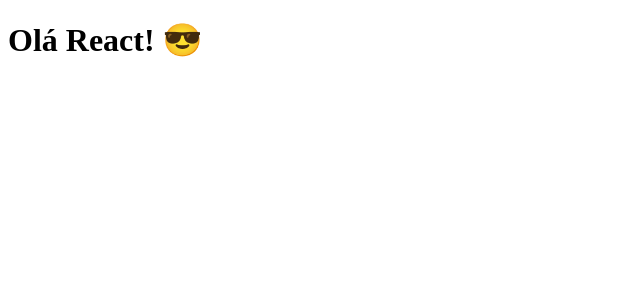
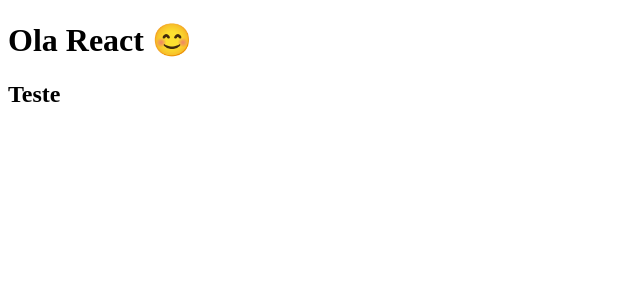
Before and after one commit to melissaJll/react-fundamentos, a React (Vite) app: page / in a window 1280 px wide. Shown: the top 300 px of the page, without its empty margins (0-640 px from the left). Built offline with nearby package versions, Linux system fonts and the light colour scheme.

Commit message:
uso de fragemento no return <>

```diff
--- a/src/App.jsx
+++ b/src/App.jsx
@@ -1,6 +1,15 @@
 
 function App() {
-  return <h1>Olá React! 😎</h1>
+  return (
+  <>
+    <header>
+      <h1>Ola React 😊</h1>
+    </header>
+    <main>
+      <h2>Teste</h2>
+    </main>
+  </>)
+
 }
 
 export default App
```
